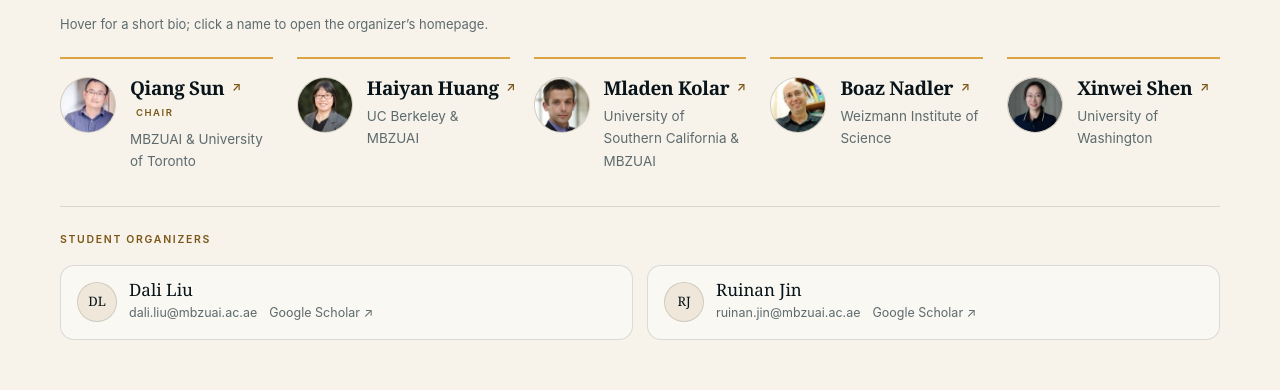
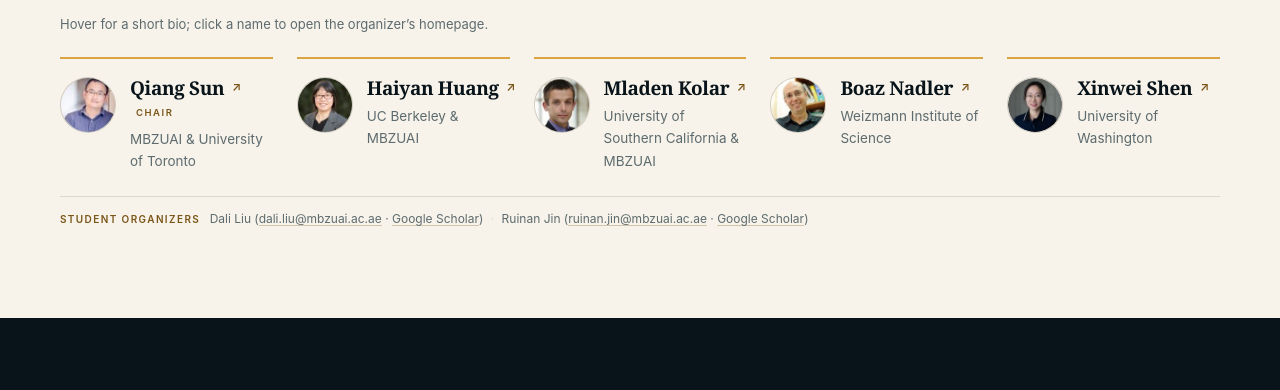
Before and after one commit to JinRuinan/stats-foundations-of-ai-2027, a plain HTML site: page index.html in a window 1280 px wide. Shown: the part 7775-8165 px from the top of the page. Drawn offline with Linux system fonts and the light colour scheme.

Commit message:
Make student organizers a compact footnote under the committee

```diff
--- a/assets/styles.css
+++ b/assets/styles.css
@@ -1870,88 +1870,42 @@ a.chip { text-decoration: none; }
   .person-popover__avatar { width: 48px; height: 48px; }
 }
 
-/* Student organizers (below the organizing committee) */
-
-.student-organizers {
-  margin-top: 34px;
-  padding-top: 24px;
+/* Student organizers (footnote under the organizing committee) */
+
+.student-organizers-note {
+  margin: 24px 0 0;
+  padding-top: 12px;
   border-top: 1px solid var(--line);
-}
-
-.student-organizers__label {
-  margin: 0 0 16px;
-  font-size: 10.5px;
-  font-weight: 600;
-  letter-spacing: 0.16em;
+  font-size: 12px;
+  line-height: 1.7;
+  color: var(--muted);
+}
+
+.student-organizers-note__label {
+  margin-right: 6px;
+  font-size: 10px;
+  font-weight: 600;
+  letter-spacing: 0.14em;
   text-transform: uppercase;
   color: var(--amber-ink);
 }
 
-.student-organizers__list {
-  list-style: none;
-  display: grid;
-  grid-template-columns: repeat(2, minmax(0, 1fr));
-  gap: 14px;
-}
-
-.student-organizer {
-  display: flex;
-  align-items: center;
-  gap: 12px;
-  padding: 14px 16px;
-  border: 1px solid var(--line);
-  border-radius: 14px;
-  background: rgba(255, 255, 255, 0.4);
-}
-
-.student-organizer__avatar {
-  width: 40px;
-  height: 40px;
-  flex: none;
-  display: grid;
-  place-items: center;
-  border-radius: 50%;
-  border: 1px solid var(--line);
-  background: var(--paper-2);
-  font-family: var(--serif);
-  font-size: 13px;
-  color: var(--ink);
-}
-
-.student-organizer__body {
-  display: grid;
-  gap: 3px;
-  min-width: 0;
-}
-
-.student-organizer__name {
-  font-family: var(--serif);
-  font-size: 17px;
-  line-height: 1.2;
-}
-
-.student-organizer__links {
-  display: flex;
-  flex-wrap: wrap;
-  gap: 4px 12px;
-  font-size: 12.5px;
-}
-
-.student-organizer__links a {
+.student-organizers-note a {
   color: var(--muted);
-  text-decoration: none;
-  border-bottom: 1px solid transparent;
-  transition: color 0.2s ease, border-color 0.2s ease;
-}
-
-.student-organizer__links a:hover,
-.student-organizer__links a:focus-visible {
+  text-decoration: underline;
+  text-underline-offset: 2px;
+  text-decoration-color: rgba(122, 86, 24, 0.3);
+  transition: color 0.2s ease;
+}
+
+.student-organizers-note a:hover,
+.student-organizers-note a:focus-visible {
   color: var(--amber-ink);
-  border-bottom-color: rgba(122, 86, 24, 0.35);
-}
-
-@media (max-width: 640px) {
-  .student-organizers__list { grid-template-columns: 1fr; }
+}
+
+.student-organizers-note__sep {
+  margin: 0 4px;
+  color: var(--line);
 }
 
 /* --------------------------------------------------------------------------
--- a/index.html
+++ b/index.html
@@ -780,31 +780,12 @@
           </li>
         </ul>
 
-        <div class="student-organizers" data-reveal>
-          <p class="student-organizers__label">Student organizers</p>
-          <ul class="student-organizers__list">
-            <li class="student-organizer">
-              <span class="student-organizer__avatar" aria-hidden="true">DL</span>
-              <div class="student-organizer__body">
-                <span class="student-organizer__name">Dali Liu</span>
-                <span class="student-organizer__links">
-                  <a href="mailto:dali.liu@mbzuai.ac.ae">dali.liu@mbzuai.ac.ae</a>
-                  <a href="https://scholar.google.com/citations?user=20BtYjcAAAAJ&hl=en" target="_blank" rel="noopener noreferrer">Google Scholar <span aria-hidden="true">↗</span></a>
-                </span>
-              </div>
-            </li>
-            <li class="student-organizer">
-              <span class="student-organizer__avatar" aria-hidden="true">RJ</span>
-              <div class="student-organizer__body">
-                <span class="student-organizer__name">Ruinan Jin</span>
-                <span class="student-organizer__links">
-                  <a href="mailto:ruinan.jin@mbzuai.ac.ae">ruinan.jin@mbzuai.ac.ae</a>
-                  <a href="https://scholar.google.com/citations?user=kZVwM8EAAAAJ&hl=en" target="_blank" rel="noopener noreferrer">Google Scholar <span aria-hidden="true">↗</span></a>
-                </span>
-              </div>
-            </li>
-          </ul>
-        </div>
+        <p class="student-organizers-note" data-reveal>
+          <span class="student-organizers-note__label">Student organizers</span>
+          Dali Liu (<a href="mailto:dali.liu@mbzuai.ac.ae">dali.liu@mbzuai.ac.ae</a> · <a href="https://scholar.google.com/citations?user=20BtYjcAAAAJ&hl=en" target="_blank" rel="noopener noreferrer">Google Scholar</a>)
+          <span class="student-organizers-note__sep">·</span>
+          Ruinan Jin (<a href="mailto:ruinan.jin@mbzuai.ac.ae">ruinan.jin@mbzuai.ac.ae</a> · <a href="https://scholar.google.com/citations?user=kZVwM8EAAAAJ&hl=en" target="_blank" rel="noopener noreferrer">Google Scholar</a>)
+        </p>
       </div>
     </section>
   </main>
```
